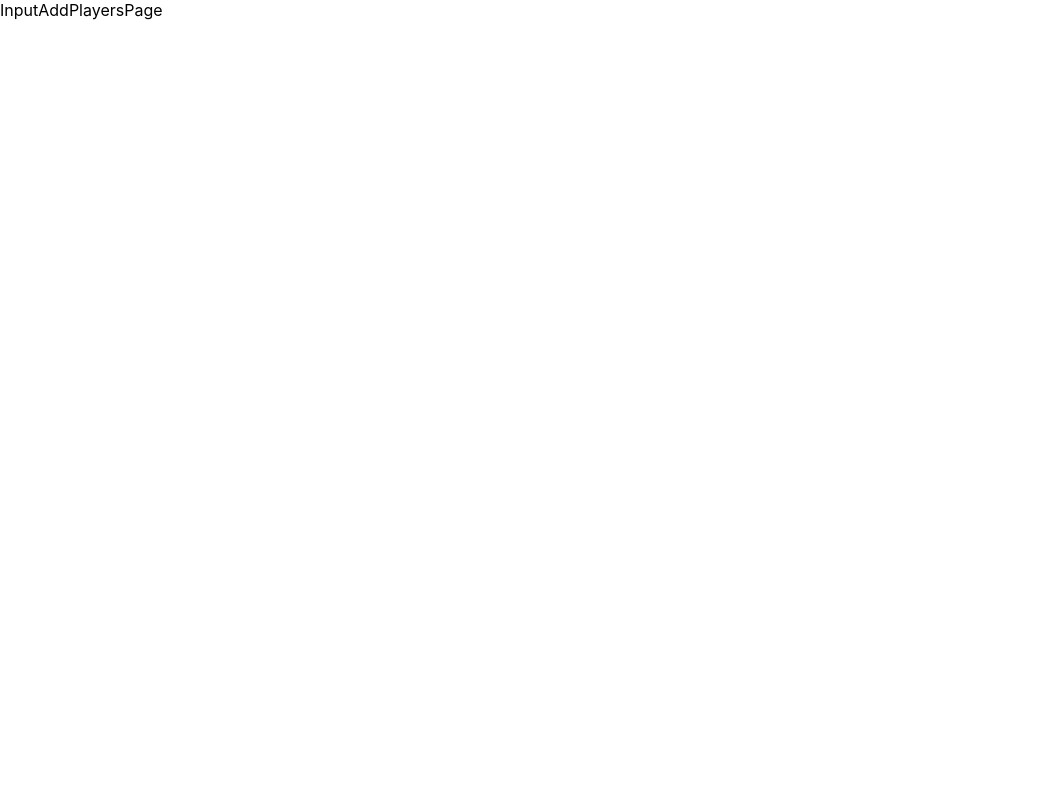
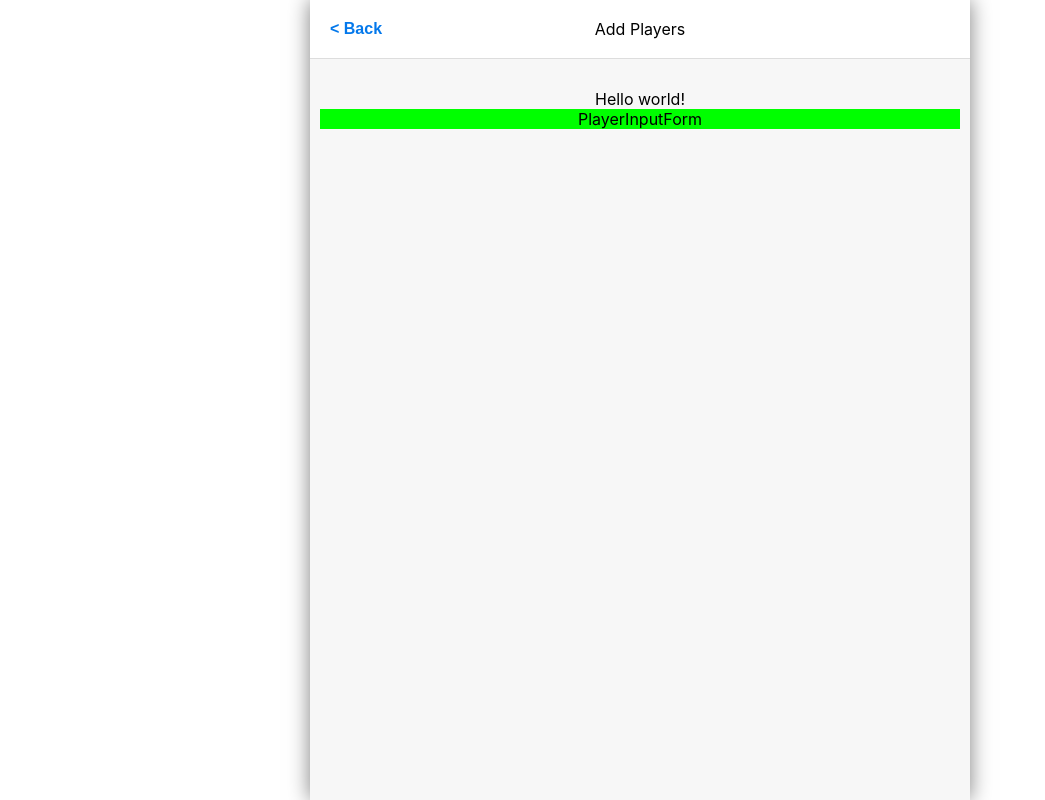
Before and after one commit to christianhalsell/app-street-sports-challenger, a React (Create React App) app: page /inputaddplayers in a window 1280 px wide. Shown: the whole page, without its empty margins (0-1045 px from the left). Built offline with nearby package versions, Linux system fonts and the light colour scheme.

Commit message:
set up base Add Player screen

```diff
--- a/src/components/Button.js
+++ b/src/components/Button.js
@@ -17,13 +17,6 @@ const Button = ({ children, onClick, type }) => {
       };
       break;
     }
-    case 'info': {
-      buttonType = {
-        backgroundColor: Colors.ScoreBlue,
-        color: 'white'
-      };
-      break;
-    }
     case 'warning': {
       buttonType = {
         backgroundColor: Colors.WarningOrange,
@@ -38,6 +31,16 @@ const Button = ({ children, onClick, type }) => {
       };
       break;
     }
+    case 'text': {
+      buttonType = {
+        backgroundColor: 'transparent',
+        color: Colors.ScoreBlue,
+        padding: 0,
+        width: 'inherit'
+      };
+      break;
+    }
+    case 'info':
     default: {
       buttonType = {
         backgroundColor: Colors.ScoreBlue,
--- a/src/components/Button.module.css
+++ b/src/components/Button.module.css
@@ -2,6 +2,7 @@
   background-color: var(--score-blue);
   border-radius: 20px;
   border-width: 0;
+  cursor: pointer;
   font-size: 1rem;
   font-weight: bold;
   margin: 10px;
--- a/src/components/Content.module.css
+++ b/src/components/Content.module.css
@@ -1,7 +1,5 @@
 .content {
-  /* background-image: url(../assets/homeBG.png); */
-  background-repeat: no-repeat;
-  background-size: cover;
+  background-color: var(--extra-light-gray);
   display: flex;
   flex-direction: column;
   height: 100%;
@@ -11,6 +9,8 @@
 
 .contentImage {
   background-image: url(../assets/homeBG.png);
+  background-repeat: no-repeat;
+  background-size: cover;
 }
 
 .flexStart {
--- a/src/components/Header.module.css
+++ b/src/components/Header.module.css
@@ -1,6 +1,7 @@
 .header {
   align-items: center;
   background-color: white;
+  border-bottom: 1px solid var(--light-gray);
   display: flex;
   flex-direction: row;
   height: 40px;
--- /dev/null
+++ b/src/components/PlayerInputForm.js
@@ -0,0 +1,9 @@
+import React from 'react';
+
+import styles from './PlayerInputForm.module.css';
+
+const PlayerInputForm = () => {
+  return <div className={styles.playerInputForm}>PlayerInputForm</div>;
+};
+
+export default PlayerInputForm;
--- /dev/null
+++ b/src/components/PlayerInputForm.module.css
@@ -0,0 +1,3 @@
+.playerInputForm {
+  background-color: lime;
+}
--- a/src/pages/InputAddPlayersPage.js
+++ b/src/pages/InputAddPlayersPage.js
@@ -1,7 +1,31 @@
 import React from 'react';
+import { useNavigate, Link } from 'react-router-dom';
+
+import Container from '../components/Container';
+import Header from '../components/Header';
+import Content from '../components/Content';
+import Button from '../components/Button';
+import PlayerInputForm from '../components/PlayerInputForm';
 
 const InputAddPlayersPage = () => {
-  return <div>InputAddPlayersPage</div>;
+  const navigate = useNavigate();
+  return (
+    <Container>
+      <Header
+        title='Add Players'
+        leftContent={
+          <Button type='text' onClick={() => navigate(-1)}>
+            &lt; Back
+          </Button>
+        }
+        rightContent=''
+      />
+      <Content>
+        <div>Hello world!</div>
+        <PlayerInputForm />
+      </Content>
+    </Container>
+  );
 };
 
 export default InputAddPlayersPage;
```
